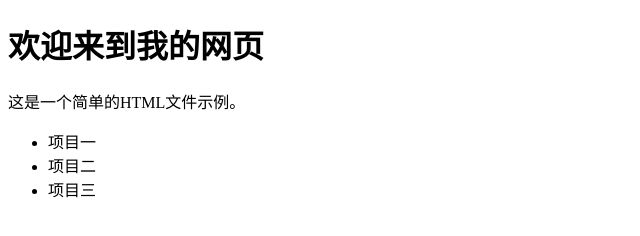
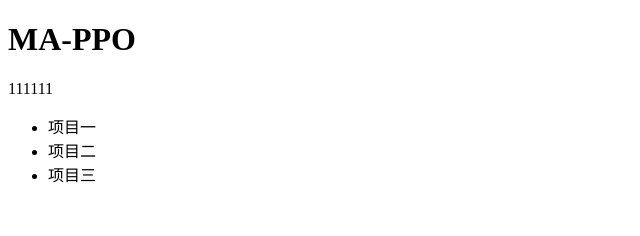
Before and after one commit to lintian106/MAppo2VizDoom, a plain HTML site: page index.html in a window 1280 px wide. Shown: the whole page, without its empty margins (0-640 px from the left). Drawn offline with Linux system fonts and the light colour scheme.

Commit message:
Update index.html

```diff
--- a/index.html
+++ b/index.html
@@ -5,8 +5,8 @@
     <title>MA-PPO</title>
 </head>
 <body>
-    <h1>欢迎来到我的网页</h1>
-    <p>这是一个简单的HTML文件示例。</p>
+    <h1>MA-PPO</h1>
+    <p>111111</p>
     <ul>
         <li>项目一</li>
         <li>项目二</li>
```
